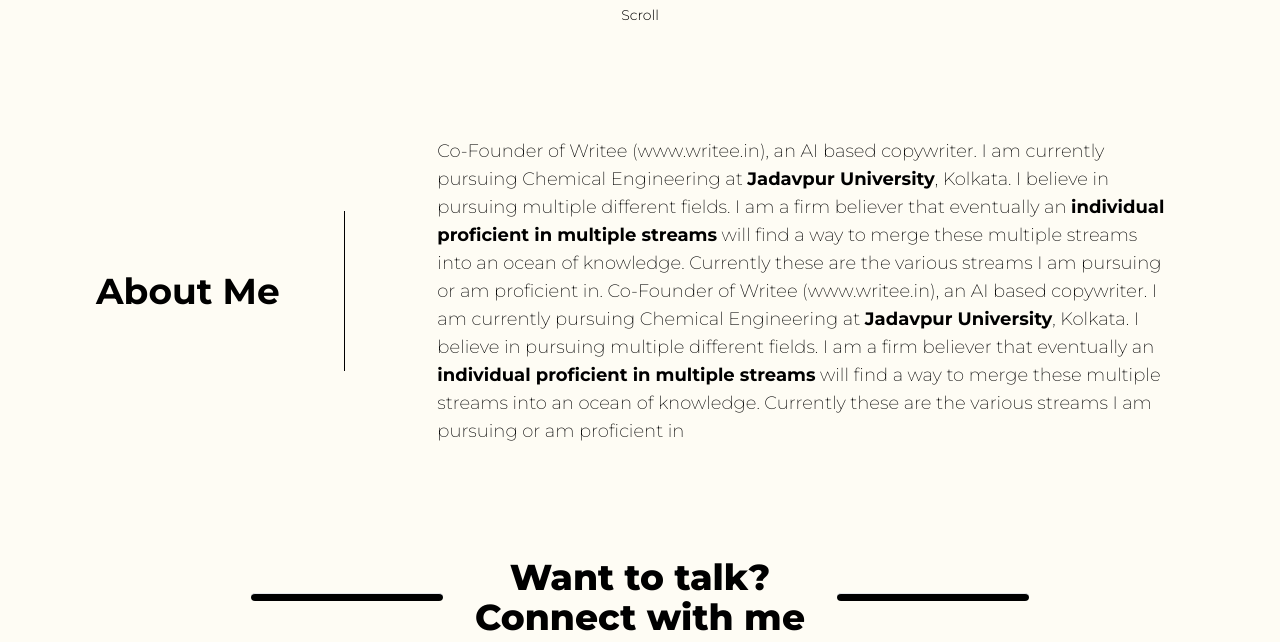
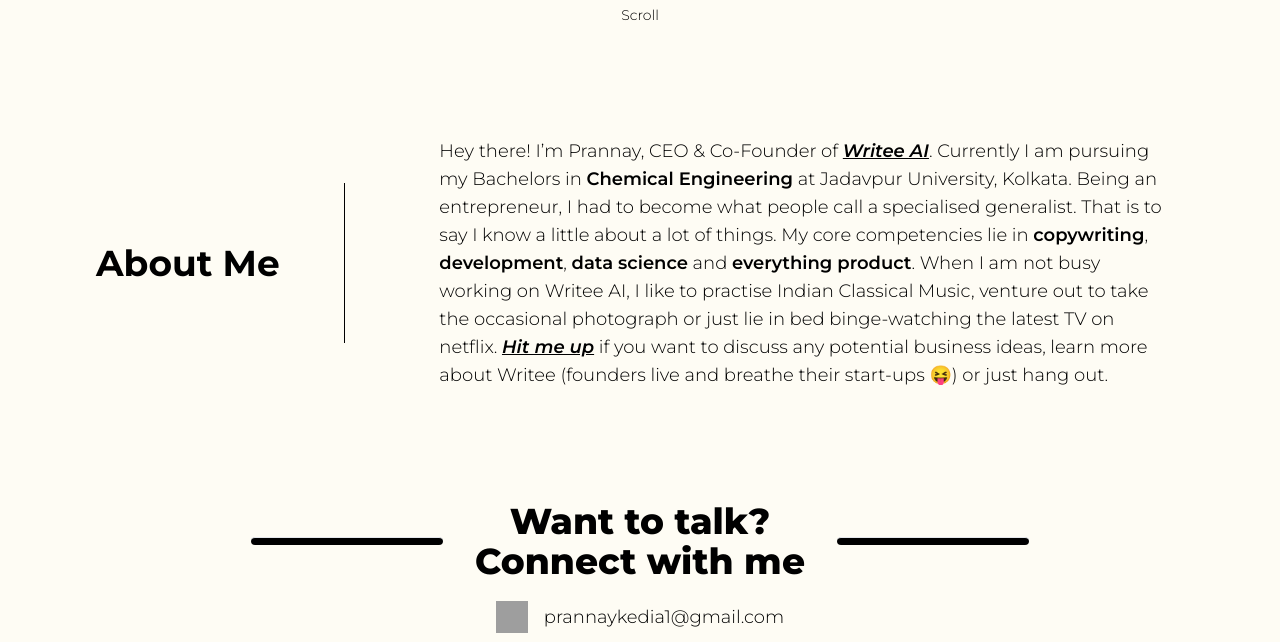
Before and after one commit to prkedia81/personal-website, a website: page index.html in a window 1280 px wide. Shown: the part 653-1295 px from the top of the page. Drawn offline with Linux system fonts and the light colour scheme; grey boxes are pictures that could not be loaded.

Commit message:
about me in home updated

```diff
--- a/index.html
+++ b/index.html
@@ -258,26 +258,21 @@
       <p>About Me</p>
     </div>
     <div class="line border-t md:border-t-0 md:border-l border-black w-32 md:h-40"></div>
-    <div class="about-text text-base text-center md:text-start md:text-lg font-extralight p-4">
+    <div class="about-text text-base text-center md:text-start md:text-lg font-light p-4">
       <p>
-        Co-Founder of Writee (www.writee.in), an AI based copywriter. I am currently pursuing Chemical
-        Engineering at <strong class="font-bold"> Jadavpur University</strong>, Kolkata. I believe in pursuing
-        multiple different
-        fields. I am a
-        firm believer that eventually an <strong class="font-bold">individual proficient in multiple
-          streams</strong> will find a
-        way to merge
-        these multiple streams into an ocean of knowledge. Currently these are the various streams I am pursuing
-        or am proficient in. Co-Founder of Writee (www.writee.in), an AI based copywriter. I am currently
-        pursuing Chemical
-        Engineering at <strong class="font-bold"> Jadavpur University</strong>, Kolkata. I believe in pursuing
-        multiple different
-        fields. I am a
-        firm believer that eventually an <strong class="font-bold">individual proficient in multiple
-          streams</strong> will find a
-        way to merge
-        these multiple streams into an ocean of knowledge. Currently these are the various streams I am pursuing
-        or am proficient in
+        Hey there! I’m Prannay, CEO & Co-Founder of <a href="https://www.writee.in"
+          class="underline font-semibold italic">Writee
+          AI</a>. Currently I am pursuing my Bachelors in <span class="font-semibold">Chemical Engineering</span> at
+        Jadavpur University, Kolkata. Being an entrepreneur, I had to become what people call a
+        specialised generalist. That is to say I know a little about a lot of things. My core competencies lie in
+        <span class="font-semibold">copywriting</span>, <span class="font-semibold">development</span
+          class="font-semibold">, <span class="font-semibold">data science</span class="font-semibold"> and <span
+          class="font-semibold">everything product</span class="font-semibold">. When I am not busy working on Writee
+        AI, I like
+        to practise Indian Classical Music, venture out to take the occasional photograph or just lie in bed
+        binge-watching the latest TV on netflix. <a href="/contact-me" class="font-semibold underline italic">Hit me
+          up</a> if you want to discuss any potential business ideas, learn
+        more about Writee (founders live and breathe their start-ups 😝) or just hang out.
       </p>
     </div>
   </section>
```
